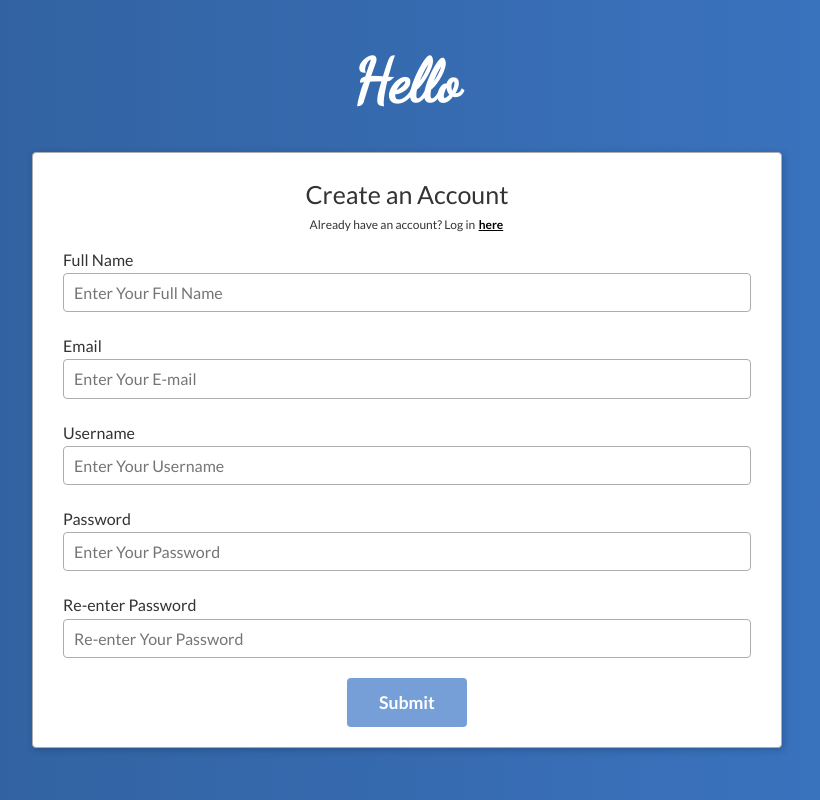
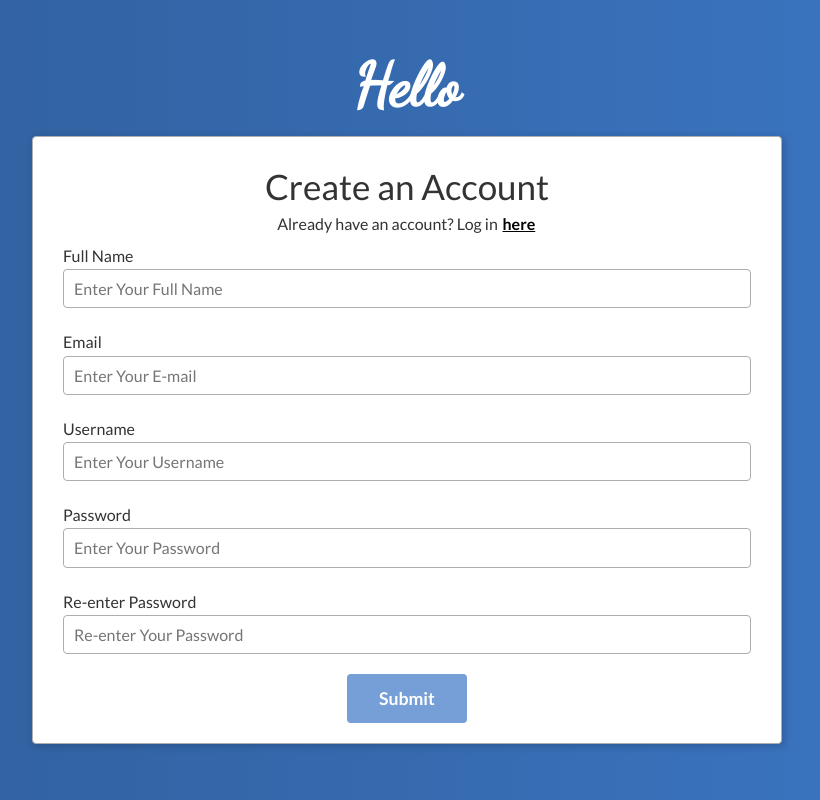
Before and after one commit to karimshalapy/Robusta-Technical-Frontend-Task, a React (Create React App) app: page / in a window 1280 px wide. Shown: the whole page, without its empty margins (233-1053 px from the left). Built offline with nearby package versions, Linux system fonts and the light colour scheme.

Commit message:
fix: adjust some font-sizes for better a11y

```diff
--- a/src/components/Form/Form.module.css
+++ b/src/components/Form/Form.module.css
@@ -7,9 +7,10 @@
 }
 
 .Form fieldset > legend {
-  font-size: 2.5rem;
+  font-size: 3.5rem;
 }
 
 .Form fieldset > p {
-  font-size: 1.2rem;
+  font-size: 1.6rem;
+  line-height: 1;
 }
--- a/src/components/PageTitle/PageTitle.module.css
+++ b/src/components/PageTitle/PageTitle.module.css
@@ -5,4 +5,5 @@
   line-height: 1;
   margin-top: 0;
   color: white;
+  margin-bottom: 2rem;
 }
```
